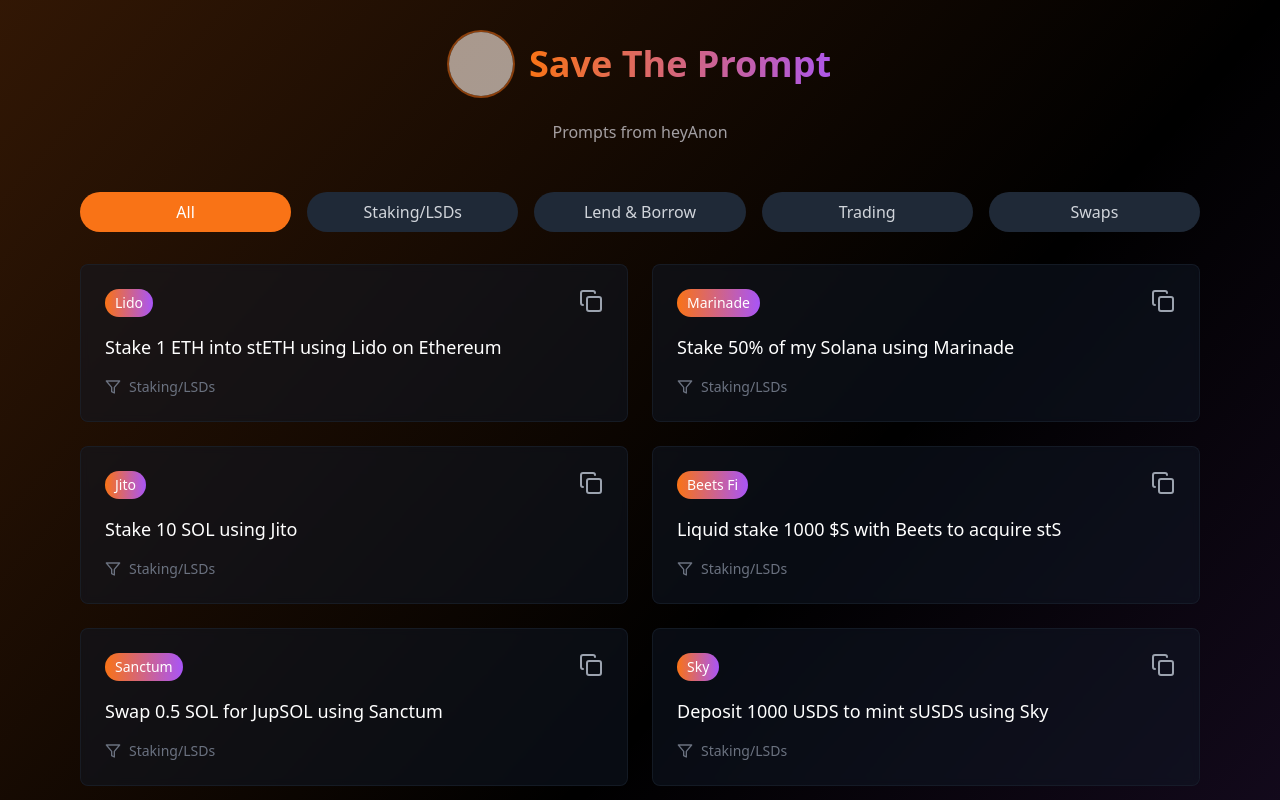
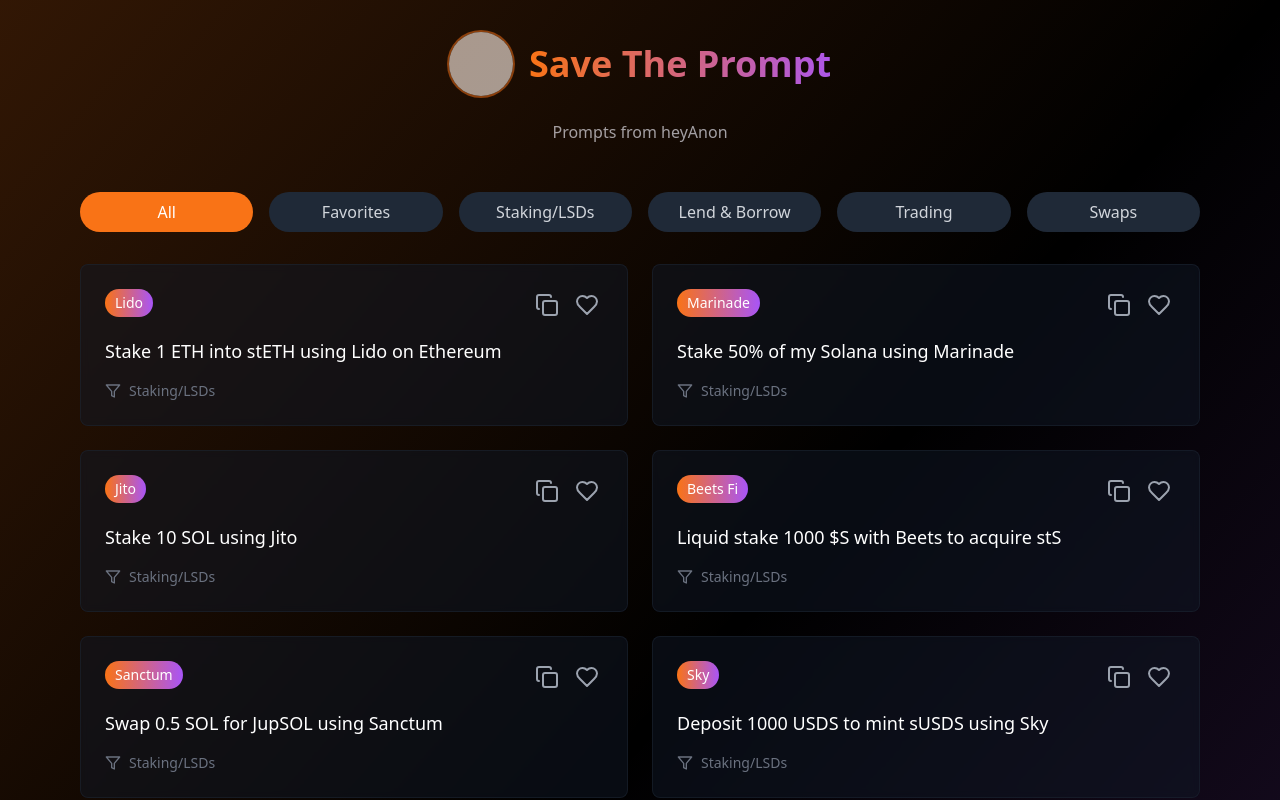
Before and after one commit to kkomaz/save-the-prompt, a React (Vite) app: page / in a window 1280 px wide. Shown: the top 800 px of the page. Built offline with nearby package versions, Linux system fonts and the light colour scheme; grey boxes are pictures that could not be loaded.

Commit message:
Push more code - favorites

```diff
--- a/src/App.tsx
+++ b/src/App.tsx
@@ -1,5 +1,5 @@
-import React, { useState } from 'react';
-import { Copy, CopyCheck, Filter } from 'lucide-react';
+import React, { useState, useEffect } from 'react';
+import { Copy, CopyCheck, Filter, Heart, HeartOff } from 'lucide-react';
 import { motion } from 'framer-motion';
 import { toast, Toaster } from 'sonner';
 import { cn } from './utils';
@@ -14,6 +14,10 @@ type Prompt = {
 
 function App() {
   const [selectedCategory, setSelectedCategory] = useState<string | null>(null);
+  const [favorites, setFavorites] = useState<string[]>(() => {
+    const saved = localStorage.getItem('favorites');
+    return saved ? JSON.parse(saved) : [];
+  });
   const [prompts, setPrompts] = useState<Prompt[]>([
     {
       id: '1',
@@ -101,7 +105,16 @@ function App() {
     },
   ]);
 
-  const copyToClipboard = async (id: string, text: string) => {
+  useEffect(() => {
+    localStorage.setItem('favorites', JSON.stringify(favorites));
+  }, [favorites]);
+
+  const copyToClipboard = async (
+    e: React.MouseEvent,
+    id: string,
+    text: string
+  ) => {
+    e.stopPropagation();
     try {
       await navigator.clipboard.writeText(text);
       setPrompts(
@@ -128,12 +141,32 @@ function App() {
     }
   };
 
-  const filteredPrompts = selectedCategory
+  const toggleFavorite = (id: string) => {
+    if (favorites.includes(id)) {
+      setFavorites(favorites.filter((favId) => favId !== id));
+      toast.success('Removed from favorites', {
+        position: 'bottom-center',
+        duration: 2000,
+      });
+    } else {
+      setFavorites([...favorites, id]);
+      toast.success('Added to favorites', {
+        position: 'bottom-center',
+        duration: 2000,
+      });
+    }
+  };
+
+  const filteredPrompts =
+    selectedCategory === 'Favorites'
+      ? prompts.filter((prompt) => favorites.includes(prompt.id))
+      : selectedCategory
       ? prompts.filter((prompt) => prompt.category === selectedCategory)
       : prompts;
 
   const categories = [
     'All',
+    'Favorites',
     'Staking/LSDs',
     'Lend & Borrow',
     'Trading',
@@ -177,7 +210,7 @@ function App() {
         </motion.header>
 
         <motion.div
-          className="grid grid-cols-2 sm:grid-cols-3 lg:grid-cols-5 gap-2 sm:gap-4 mb-6 sm:mb-8 max-w-[600px] lg:max-w-none mx-auto"
+          className="grid grid-cols-2 sm:grid-cols-3 lg:grid-cols-6 gap-2 sm:gap-4 mb-6 sm:mb-8 max-w-[600px] lg:max-w-none mx-auto"
           initial={{ opacity: 0, y: 20 }}
           animate={{ opacity: 1, y: 0 }}
           transition={{ duration: 0.5, delay: 0.2 }}
@@ -217,8 +250,7 @@ function App() {
           {filteredPrompts.map((prompt, index) => (
             <motion.div
               key={prompt.id}
-              onClick={() => copyToClipboard(prompt.id, prompt.text)}
-              className="group bg-gray-900/50 backdrop-blur-sm rounded-lg p-4 sm:p-6 hover:shadow-lg transition-all border border-gray-800/50 hover:border-orange-500/50 cursor-pointer"
+              className="group bg-gray-900/50 backdrop-blur-sm rounded-lg p-4 sm:p-6 hover:shadow-lg transition-all border border-gray-800/50 hover:border-orange-500/50"
               initial={{ opacity: 0, y: 20 }}
               animate={{ opacity: 1, y: 0 }}
               transition={{ duration: 0.3, delay: index * 0.1 }}
@@ -231,12 +263,38 @@ function App() {
                 >
                   {prompt.protocol}
                 </motion.span>
-                <div className="text-gray-400 group-hover:text-orange-500 transition-colors">
+                <div className="flex gap-2">
+                  <button
+                    onClick={(e) => copyToClipboard(e, prompt.id, prompt.text)}
+                    className="text-gray-400 hover:text-orange-500 transition-colors p-1"
+                    title="Copy prompt"
+                  >
                     {prompt.copied ? (
                       <CopyCheck className="w-5 h-5 sm:w-6 sm:h-6 text-green-500" />
                     ) : (
                       <Copy className="w-5 h-5 sm:w-6 sm:h-6" />
                     )}
+                  </button>
+                  <button
+                    onClick={() => toggleFavorite(prompt.id)}
+                    className={cn(
+                      'transition-colors p-1',
+                      favorites.includes(prompt.id)
+                        ? 'text-red-500 hover:text-red-600'
+                        : 'text-gray-400 hover:text-red-500'
+                    )}
+                    title={
+                      favorites.includes(prompt.id)
+                        ? 'Remove from favorites'
+                        : 'Add to favorites'
+                    }
+                  >
+                    {favorites.includes(prompt.id) ? (
+                      <Heart className="w-5 h-5 sm:w-6 sm:h-6 fill-current" />
+                    ) : (
+                      <Heart className="w-5 h-5 sm:w-6 sm:h-6" />
+                    )}
+                  </button>
                 </div>
               </div>
               <p className="text-base sm:text-lg mb-2 group-hover:text-orange-500/90 transition-colors">
```
Lines whose indentation alone changed are shown as unchanged.
